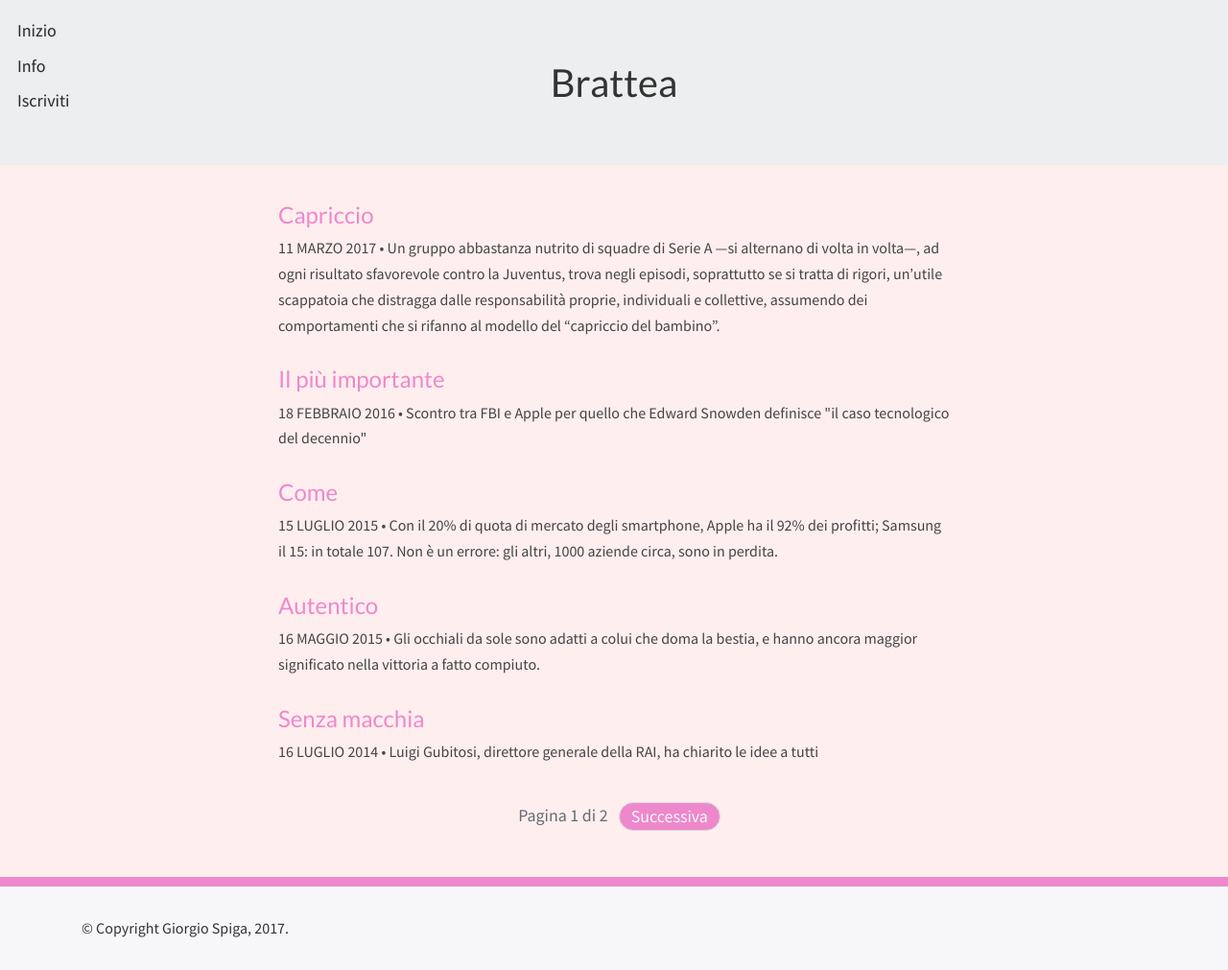
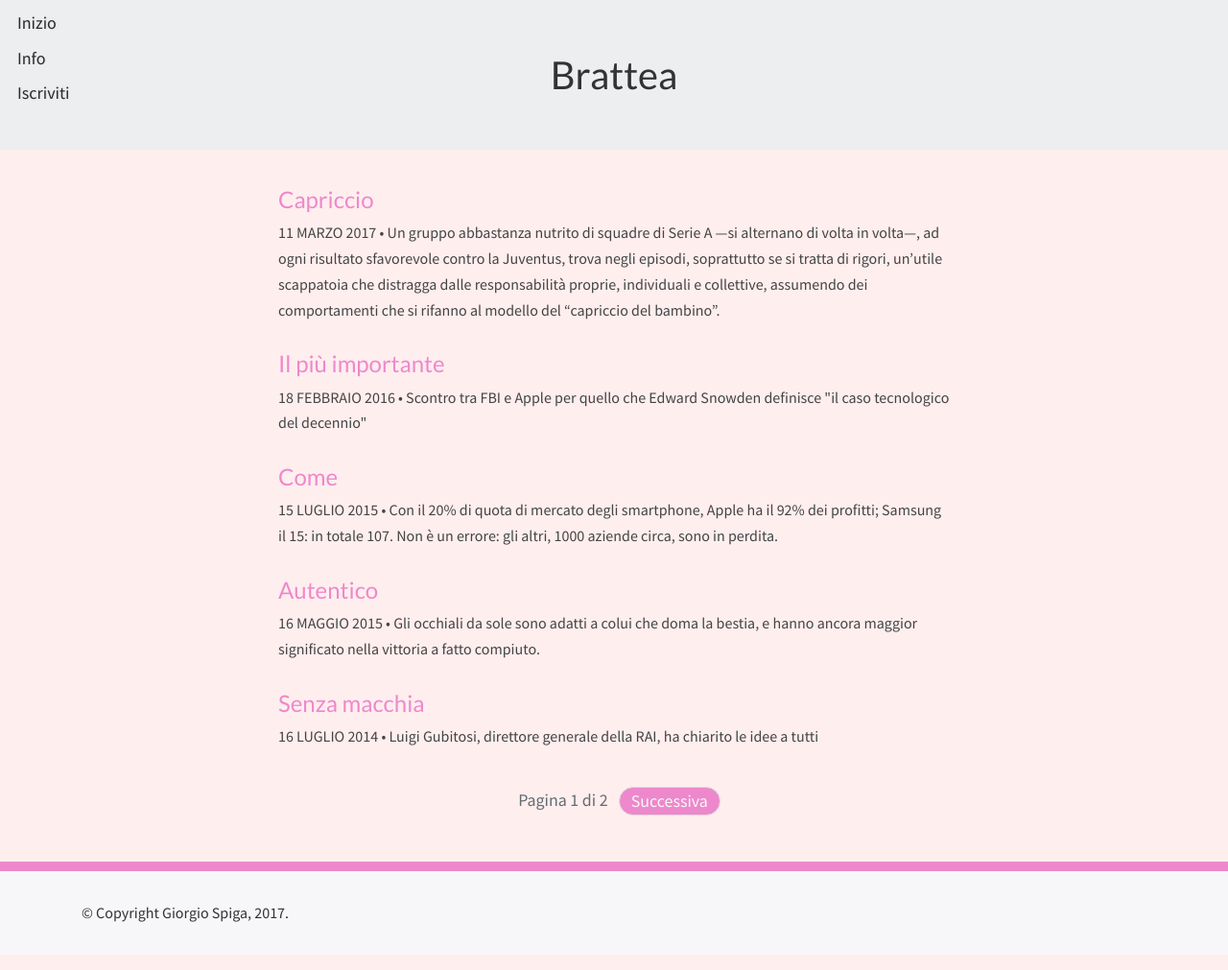
Before and after one commit to giorgiospiga/blogbrt, a Jekyll site: the page built from index.html, in a window 1280 px wide. Shown: the whole page at 96% size. Built offline with Jekyll 4.4.1, drawn with Linux system fonts in a browser that asks for light colours; nearby versions of some CDN libraries; some web fonts are replaced; the list of posts is cut into pages by our own code.

Commit message:
main header with less padding

```diff
--- a/_includes/header.html
+++ b/_includes/header.html
@@ -1,4 +1,4 @@
-<header class="main-header py-3">
+<header class="main-header py-2">
 <div class="container">
   <div class="row">
 
```
